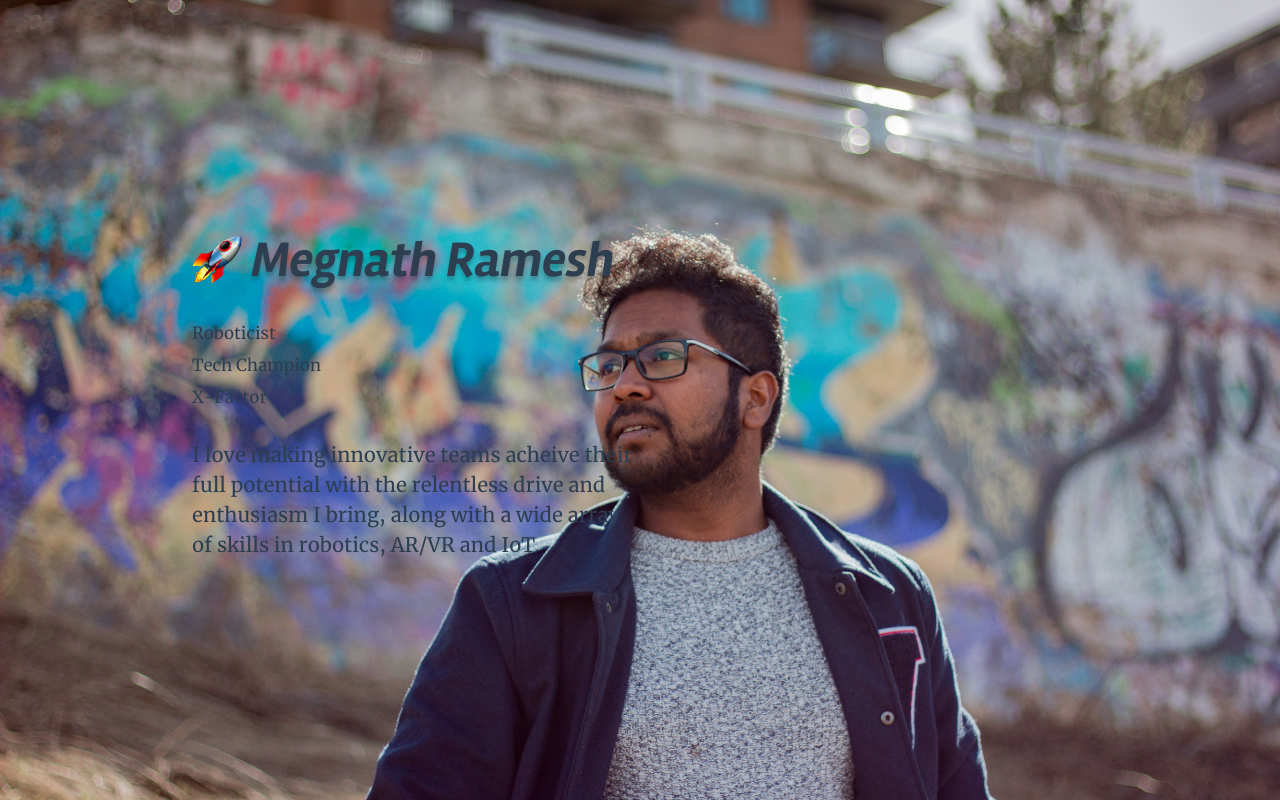
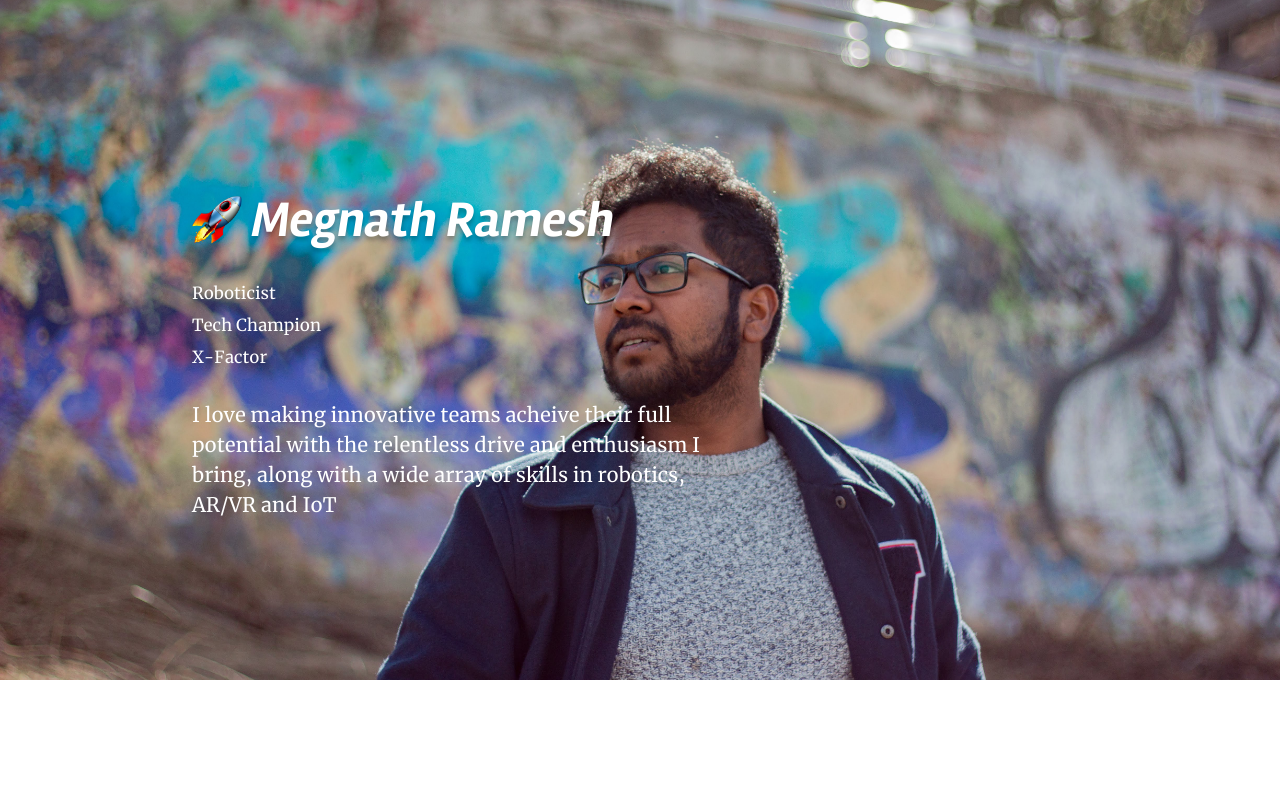
Before and after one commit to megnathramesh/megnathramesh-website, a Vue app: page / in a window 1280 px wide. Shown: the top 800 px of the page. Built offline with nearby package versions, Linux system fonts and the light colour scheme; what vue-parallax-js would draw is missing.

Commit message:
Make text more visible

```diff
--- a/src/components/layout/Hero.vue
+++ b/src/components/layout/Hero.vue
@@ -2,16 +2,13 @@
 
   <div class="header">
     <section class="hero section">
-      <div class="hero_left">
+      <div class="hero_content">
         <h1 class="app_text--title hero_text--title"> Megnath Ramesh</h1>
         <p class="hero_text--tag">Roboticist</p>
         <p class="hero_text--tag">Tech Champion</p>
         <p class="hero_text--tag">X-Factor</p>
         <p class="hero_text--intro">I love making innovative teams acheive their full potential with the relentless drive and enthusiasm I bring, along with a wide array of skills in robotics, AR/VR and IoT</p>
       </div>
-      <!-- <div class="hero_right">
-        <img class="hero_img" src="../../assets/pics/me_1.jpg" />
-      </div> -->
     </section>
   </div>
 
@@ -37,7 +34,7 @@
   .header {
     background-image: url("../../assets/pics/me_1.jpg");
 
-    height: 1000px;
+    height: 85vh;
 
     /* Create the parallax scrolling effect */
     background-attachment: fixed;
@@ -48,19 +45,17 @@
 
   .hero {
     display: grid;
-    grid-template-columns: 50% auto;
+    grid-template-columns: 540px auto;
     grid-template-rows: 40vh;
 
-    @media screen and (max-width: 581px) {
+    // Mobile layout
+    @media screen and (max-width: 1000px) {
       grid-template-columns: 100%;
       grid-template-rows: auto auto;
-
-      &_right { grid-row: 1; }
-      &_left { grid-row: 2; }
     }
 
     margin-top: 0;
-    padding-top: 25vh;
+    padding-top: 20vh;
 
     &_dark {
       background: #333;
@@ -68,17 +63,26 @@
       width: 100%;
     }
 
-    &_right { justify-self: center; }
-
-    &_img { height: 100%; }
+    &_content
+    {
+      justify-self: center;
+      grid-row: 1;
+    }
 
     &_text {
+
       &--tag {
         margin: 7px 0;
         font-size: smaller;
+        color: #FFF;
       }
-      &--intro { margin: 30px 0; }
-      &--title { margin: 30px 0;
+      &--intro {
+        margin: 30px 0;
+        color: #FFF;
+       }
+      &--title {
+        margin: 30px 0;
+        color: #FFF;
 
         &:before {
           margin: 0 0 -8px 0;
--- a/src/components/layout/Intro.vue
+++ b/src/components/layout/Intro.vue
@@ -75,7 +75,7 @@
           resumebuttonlink: "https://drive.google.com/file/d/1Xui-6thG-UhKMMHeErZQCkJtZO2SZ4cG/view?usp=sharing",
           resumebuttontext: "More on Resume",
           image: require("../../assets/pics/paulie_blart.jpg"),
-          colour: "#971A1A"
+          colour: "#0EBFE9"
         },
       }
     },
```
